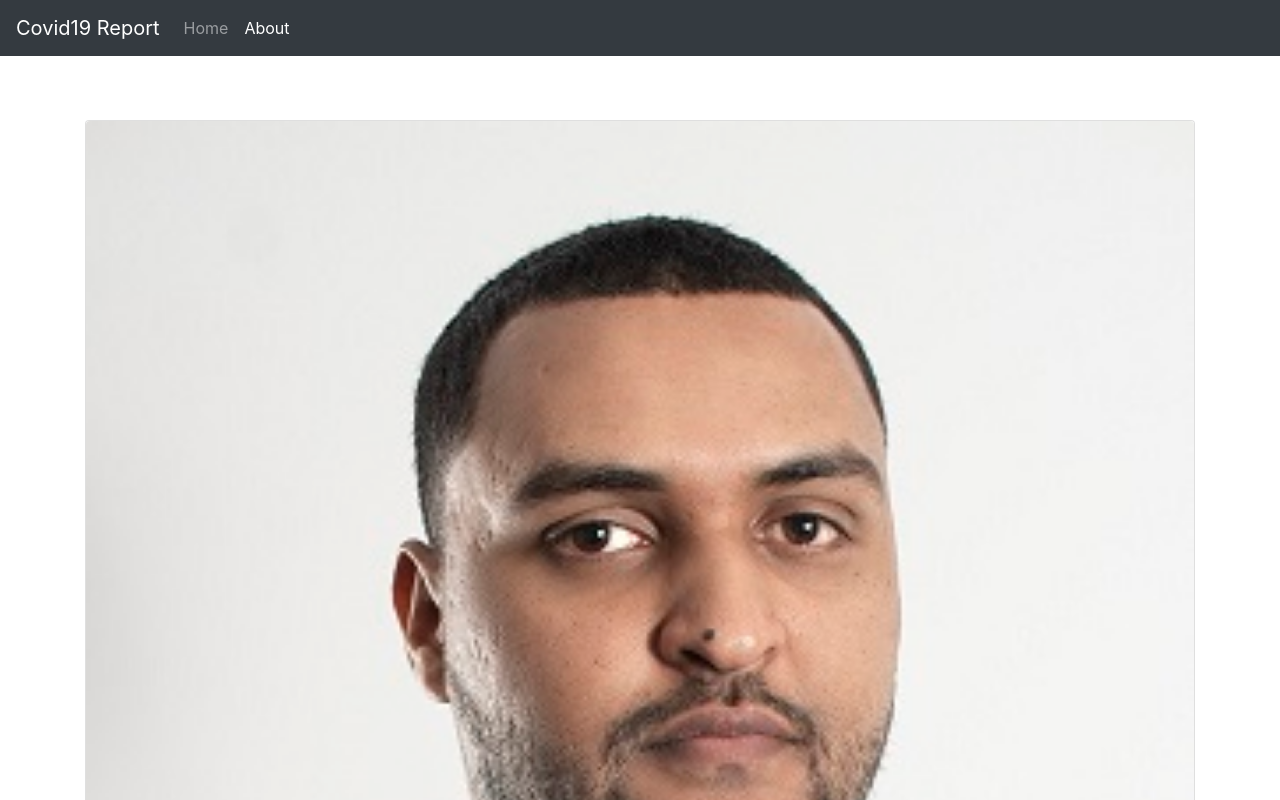
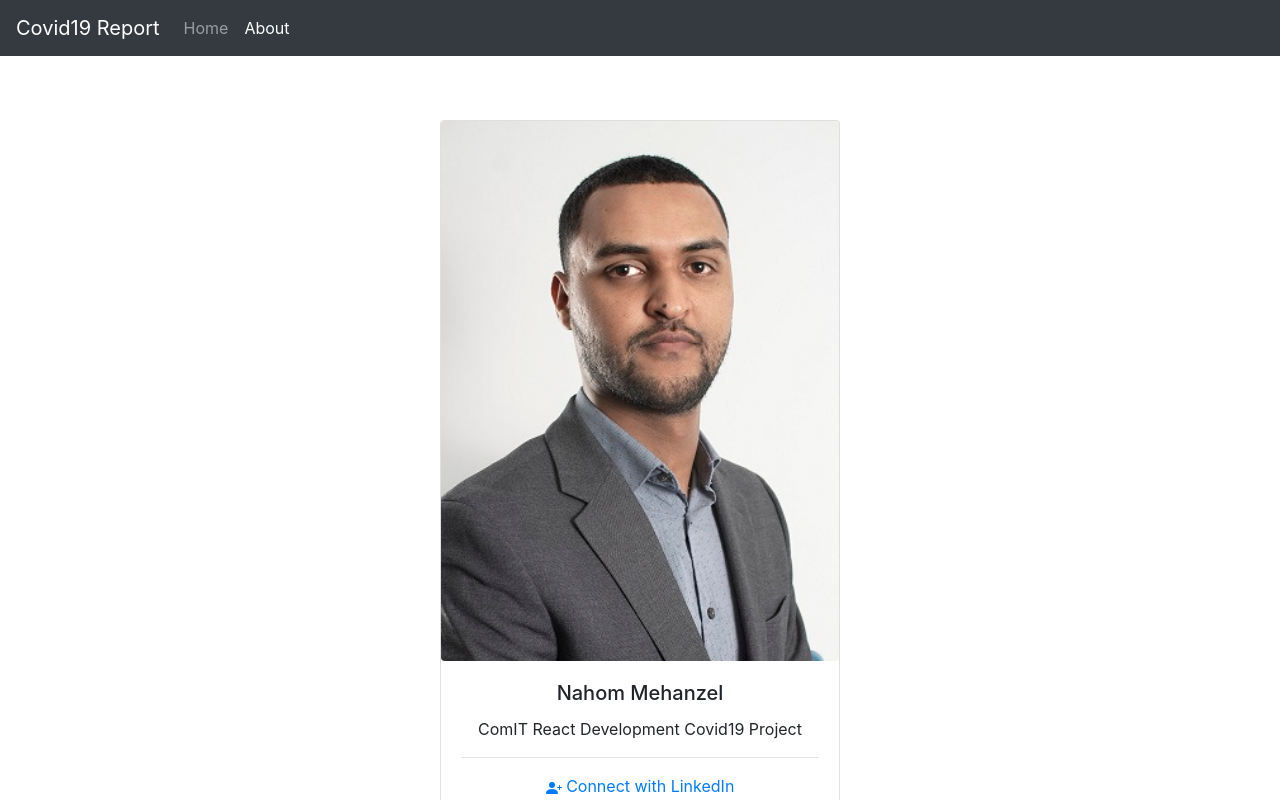
Before and after one commit to NahomKibreab/covid19-react-project, a React (Create React App) app: page /about in a window 1280 px wide. Shown: the top 800 px of the page. Built offline with nearby package versions, Linux system fonts and the light colour scheme.

Commit message:
Final polished

```diff
--- a/public/index.html
+++ b/public/index.html
@@ -2,12 +2,15 @@
 <html lang="en">
   <head>
     <meta charset="utf-8" />
-    <link rel="icon" href="%PUBLIC_URL%/favicon.ico" />
+    <link
+      rel="icon"
+      href="https://www.un.org/development/desa/disabilities/wp-content/uploads/sites/15/2020/03/1583952355.1997.jpg"
+    />
     <meta name="viewport" content="width=device-width, initial-scale=1" />
     <meta name="theme-color" content="#000000" />
     <meta
       name="description"
-      content="Web site created using create-react-app"
+      content="Covid-19 Report App is a web site for Global COVID-19 Pandemic"
     />
     <link rel="apple-touch-icon" href="%PUBLIC_URL%/logo192.png" />
     <!--
@@ -24,7 +27,7 @@
       work correctly both with client-side routing and a non-root public URL.
       Learn how to configure a non-root public URL by running `npm run build`.
     -->
-    <title>React App</title>
+    <title>Covid19 Report</title>
   </head>
   <body>
     <noscript>You need to enable JavaScript to run this app.</noscript>
--- a/src/component/About.jsx
+++ b/src/component/About.jsx
@@ -7,7 +7,10 @@ class About extends Component {
   render() {
     return (
       <div className="container" style={{ marginTop: "5%" }}>
-        <div class="card mx-auto">
+        <div
+          class="card mx-auto"
+          style={{ maxWidth: "25rem", textAlign: "center" }}
+        >
           <img
             src={imageProfile}
             class="card-img-top rounded "
```
